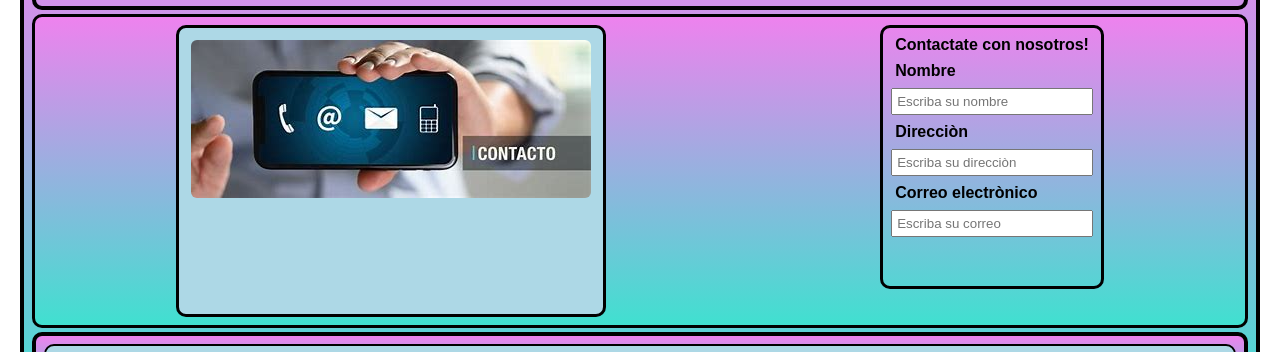
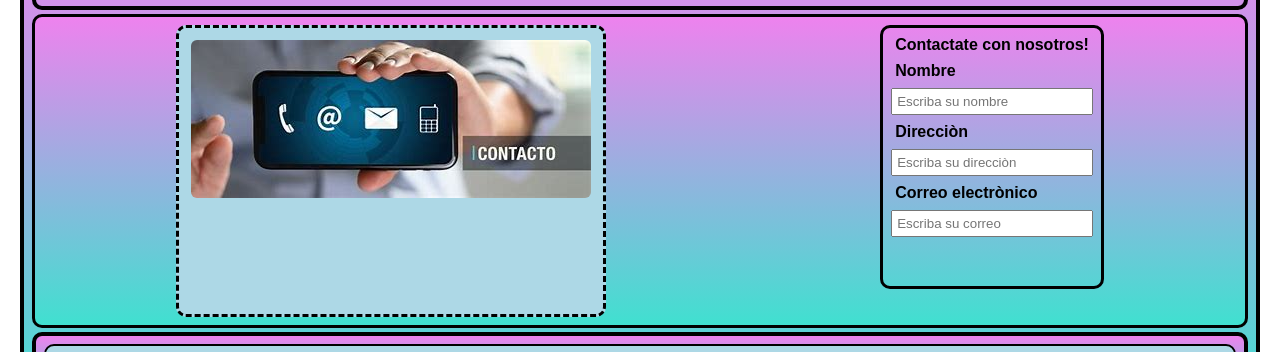
Before and after one commit to mgasud/proyecto-codeo, a plain HTML site: page pages/contactanos.html in a window 1280 px wide. Shown: the part 104-456 px from the top of the page. Drawn offline with nearby package versions, Linux system fonts and the light colour scheme.

Commit message:
cambie borde en la imagen contactanos

```diff
--- a/css/index.css
+++ b/css/index.css
@@ -277,7 +277,7 @@ display:flex;
 
 }
 .imagen-contactanos{background-color: #add8e6;
-    border-style: solid;
+    border-style: dashed;
     border-color: #000000;
     border-radius: 10px;
 
```
